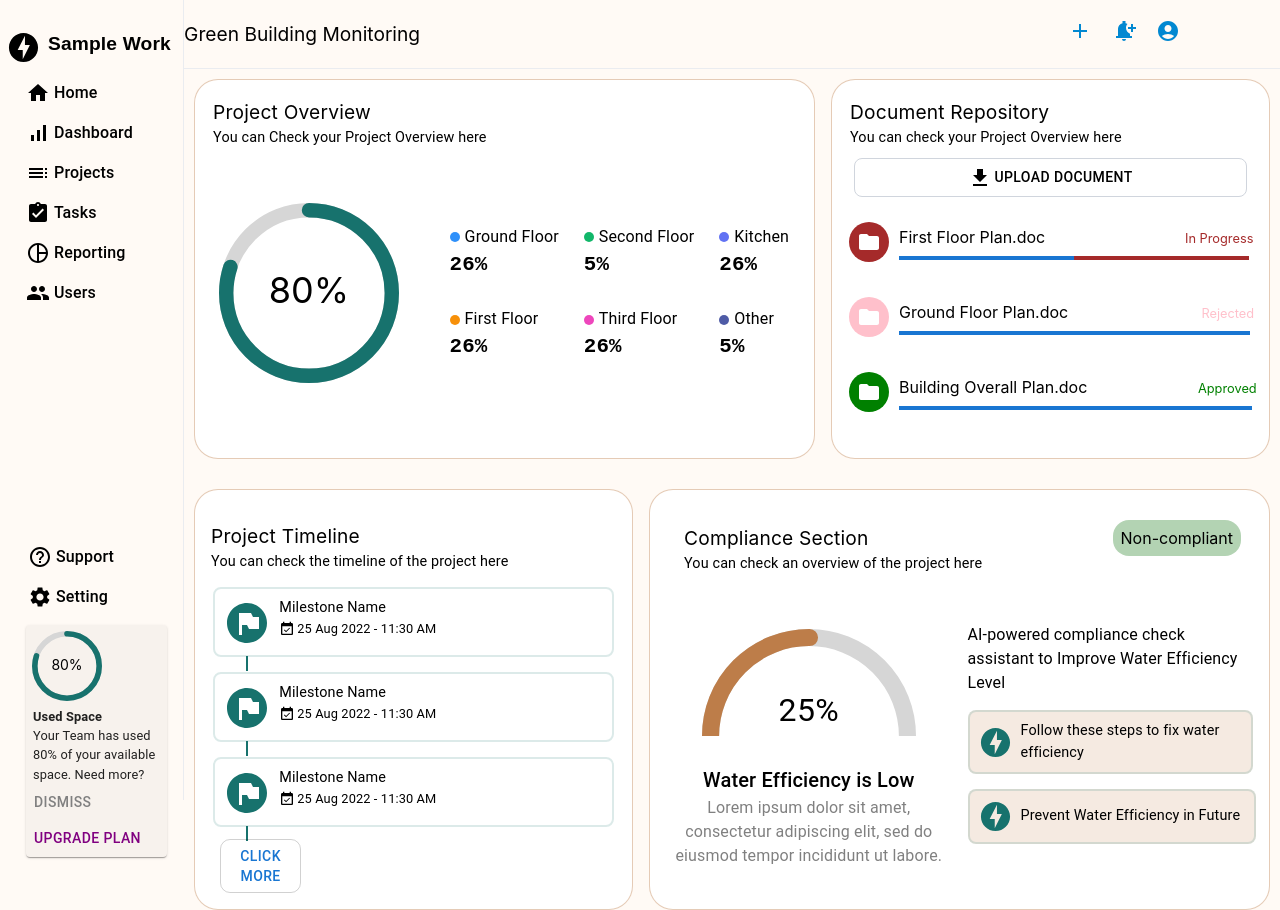
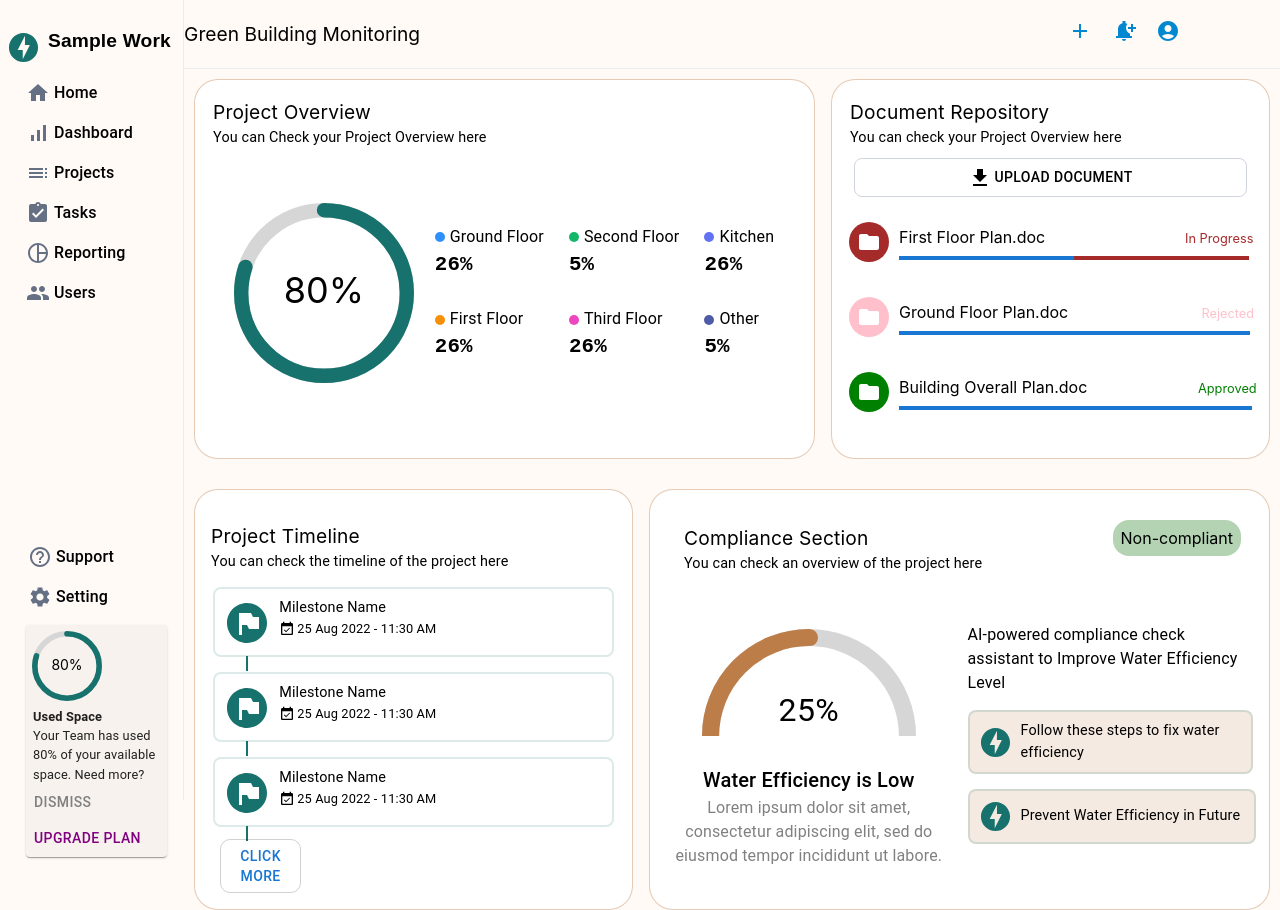
Before and after one commit to 786-aquib/UITesting, a React (Create React App) app: page / in a window 1280 px wide. Built offline with nearby package versions, Linux system fonts and the light colour scheme.

Commit message:
Corrected most of the things

```diff
--- a/src/components/OverviewAndRepo.tsx
+++ b/src/components/OverviewAndRepo.tsx
@@ -46,7 +46,7 @@ export default function OverviewAndRepo() {
             flexDirection: flexDirection,
             paddingLeft: '18px',
             marginTop: '49px',
-            justifyContent: 'space-between',
+            justifyContent: 'space-evenly',
           }}>
             <div style={{ display: 'flex', }}>
               <ProgressBar2 value={80} />
--- a/src/components/SideBar.tsx
+++ b/src/components/SideBar.tsx
@@ -30,8 +30,8 @@ export default function SideBar() {
             <Typography
                 sx={{ display: 'flex', justifyContent: 'start', flexDirection: 'row', height: '68px', paddingTop: '30px', paddingLeft: '6px' }}
             >
-                <OfflineBoltIcon fontSize="large" sx={{ marginRight: '7px' }} />
-                <span style={{ fontSize: '1.2rem', fontFamily: 'sans-serif', fontWeight: '700' }}>Sample Work</span>
+                <OfflineBoltIcon fontSize="large" sx={{ marginRight: '7px', color:'#17726D' }} />
+                <span style={{ fontSize: '1.2rem', fontFamily: 'sans-serif', fontWeight: '600', lineHeight:'22.4px' }}>Sample Work</span>
             </Typography>
 
             <div style={{ display: 'flex', flexDirection: 'column', justifyContent: 'space-between', paddingLeft: '10px', flexGrow: 1 }}>
@@ -44,12 +44,12 @@ export default function SideBar() {
                     padding: '16px'
                 }}>
                     {[
-                        { icon: <HomeIcon />, label: "Home" },
-                        { icon: <SignalCellularAltIcon />, label: "Dashboard" },
-                        { icon: <TocIcon />, label: "Projects" },
-                        { icon: <AssignmentTurnedInIcon />, label: "Tasks" },
-                        { icon: <PieChartOutlineIcon />, label: "Reporting" },
-                        { icon: <GroupIcon />, label: "Users" }
+                        { icon: <HomeIcon  sx={{color: '#667085'}}/>, label: "Home" },
+                        { icon: <SignalCellularAltIcon sx={{color: '#667085'}} />, label: "Dashboard" },
+                        { icon: <TocIcon sx={{color: '#667085'}} />, label: "Projects" },
+                        { icon: <AssignmentTurnedInIcon sx={{color: '#667085'}} />, label: "Tasks" },
+                        { icon: <PieChartOutlineIcon sx={{color: '#667085'}} />, label: "Reporting" },
+                        { icon: <GroupIcon sx={{color: '#667085'}} />, label: "Users" }
                     ].map((item, index) => (
                         <Typography key={index} sx={{ display: 'flex', alignItems: 'center', fontWeight: '500' }}>
                             {item.icon}
@@ -68,12 +68,12 @@ export default function SideBar() {
                     paddingTop: '224px',
                 }}>
                     <Typography sx={{ display: 'flex', alignItems: 'center', fontWeight: '500' }}>
-                        <HelpOutlineIcon fontSize='medium' sx={{ marginRight: '4px', paddingLeft: '2px' }} />
+                        <HelpOutlineIcon fontSize='medium' sx={{ marginRight: '4px', paddingLeft: '2px', color: '#667085' }} />
                         Support
                     </Typography>
 
                     <Typography sx={{ display: 'flex', alignItems: 'center', fontWeight: '500' }}>
-                        <SettingsIcon fontSize='medium' sx={{ marginRight: '4px', paddingLeft: '2px' }} />
+                        <SettingsIcon fontSize='medium' sx={{ marginRight: '4px', paddingLeft: '2px', color: '#667085' }} />
                         Setting
                     </Typography>
 
```
